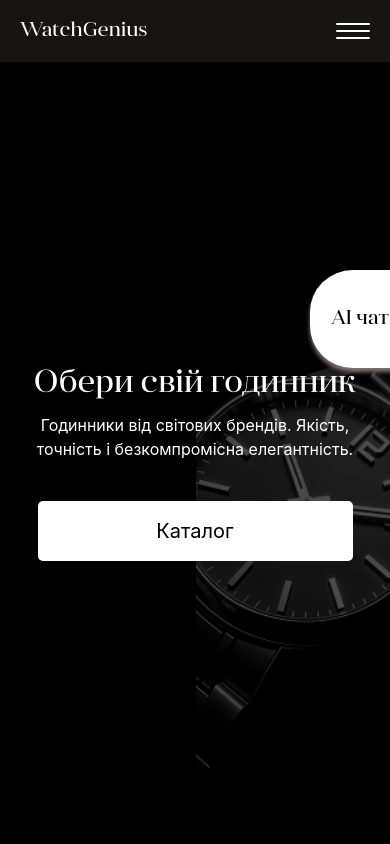
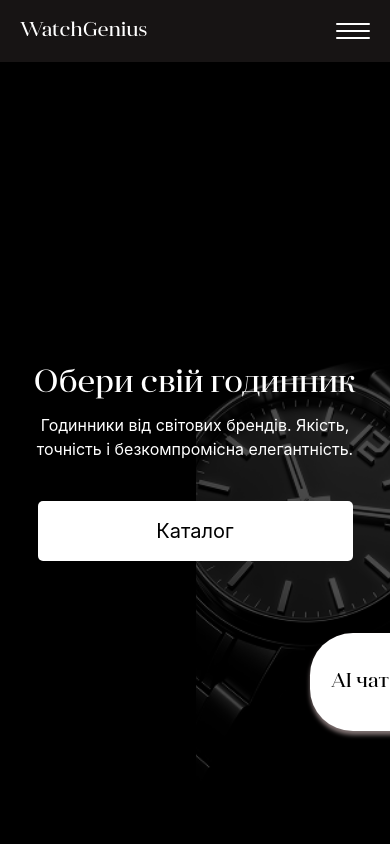
Before and after one commit to WILSONPLUR/watch-store, a Next.js app: page / in a window 390 px wide. Shown: the top 844 px of the page. Built offline with nearby package versions, Linux system fonts and the light colour scheme.

Commit message:
fix: chatButton position on mobile

```diff
--- a/src/app/components/Chat/components/ChatButton/ChatButton.module.css
+++ b/src/app/components/Chat/components/ChatButton/ChatButton.module.css
@@ -47,5 +47,6 @@
   .chatButton {
     width: 100px;
     right: -20px;
+    top: 75%;
   }
 }
```
